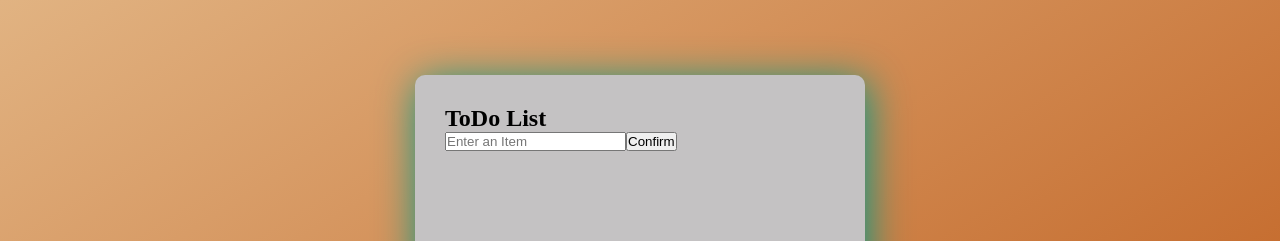
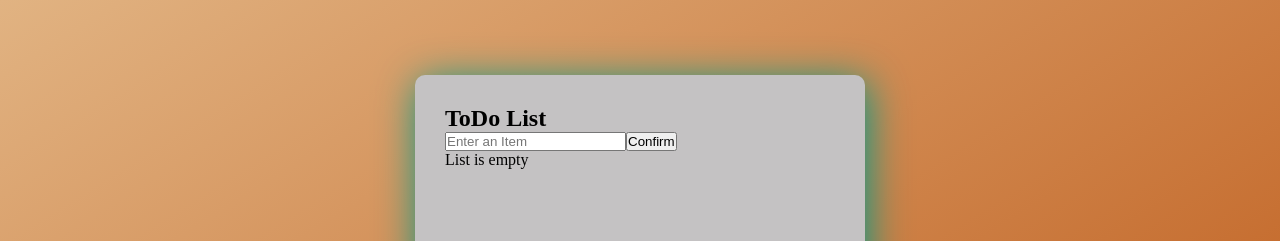
Before and after one commit to JBritton2343/todolist, a React (Create React App) app: page / in a window 1280 px wide. Shown: the top 241 px of the page. Built offline with nearby package versions, Linux system fonts and the light colour scheme.

Commit message:
finished app

```diff
--- a/src/App.js
+++ b/src/App.js
@@ -6,7 +6,7 @@ import ToDoList from './components/todo_list/ToDoList';
 
 function App() {
   const[input, setInput]= useState("");
-  const[todo, setTodo]=useState([]);
+  const[todo, setTodo, isEmpty]=useState([]);
   return (
     <div className="container">
       <div className="app-wrapper">
@@ -23,7 +23,7 @@ function App() {
             />
           </div>
           <div>
-            <ToDoList todo={todo} setTodo={setTodo}/>
+          {todo.length == 0 ? "List is empty" : <ToDoList todo={todo} setTodo={setTodo}/>}
           </div>
         </div>
 
--- a/src/components/todo_list/ToDoList.jsx
+++ b/src/components/todo_list/ToDoList.jsx
@@ -9,11 +9,13 @@ const ToDoList =({todo, setTodo})=>{
     return(
         <div>
             {todo.map((todo)=>
+
             <li className="todo-list" key={todo.id}>
                 <input type="text"
                  value={todo.title}
                  className="list"
-                 onChange={(event)=> event.preventDefault()}/>
+                 onChange={(event)=> event.preventDefault()}
+                 />
                  <button className="button-delete task-button"
                  onClick={()=>handleDelete(todo)}
                  onMouseEnter={()=>setIsShown(true)}
```
